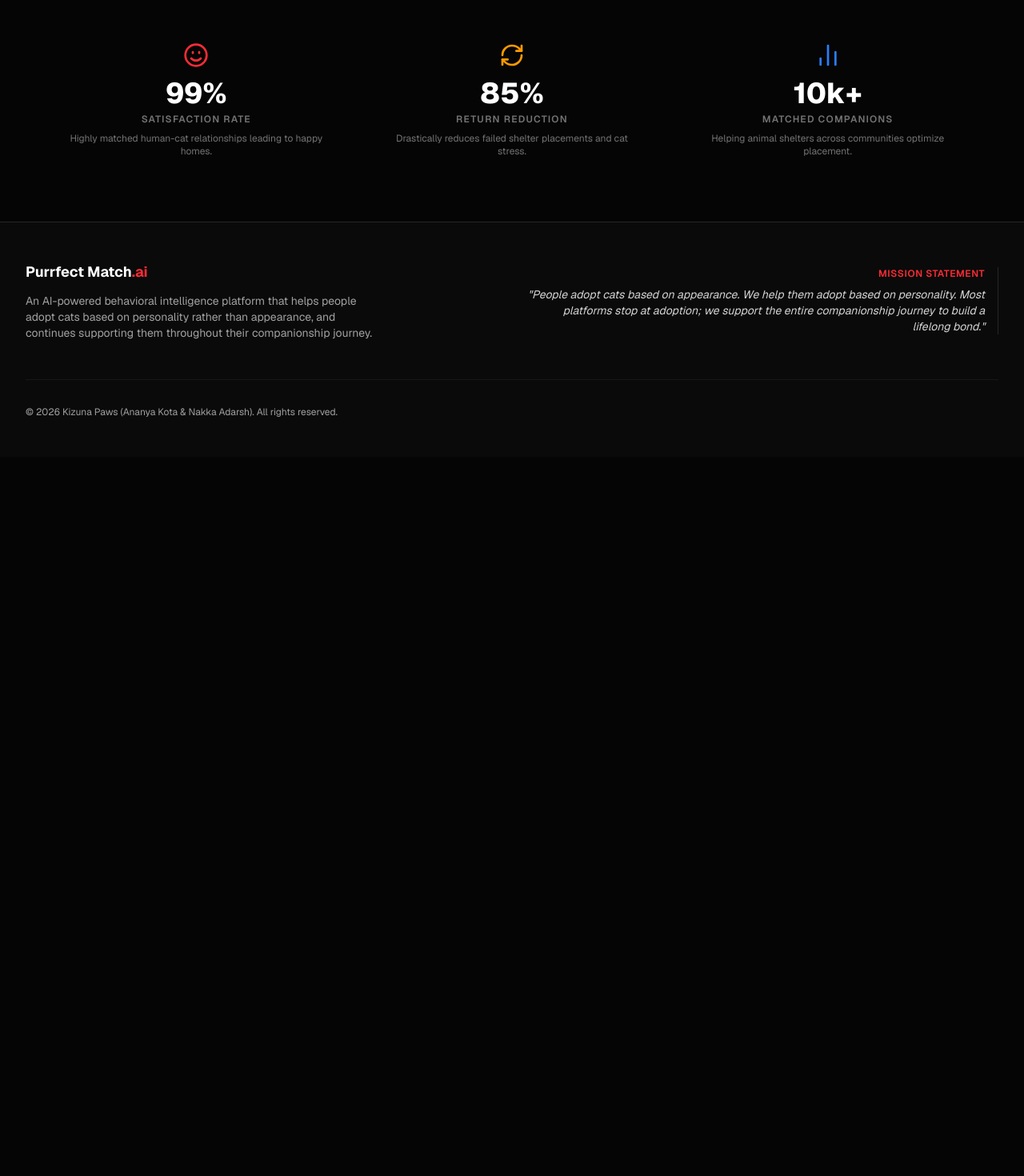
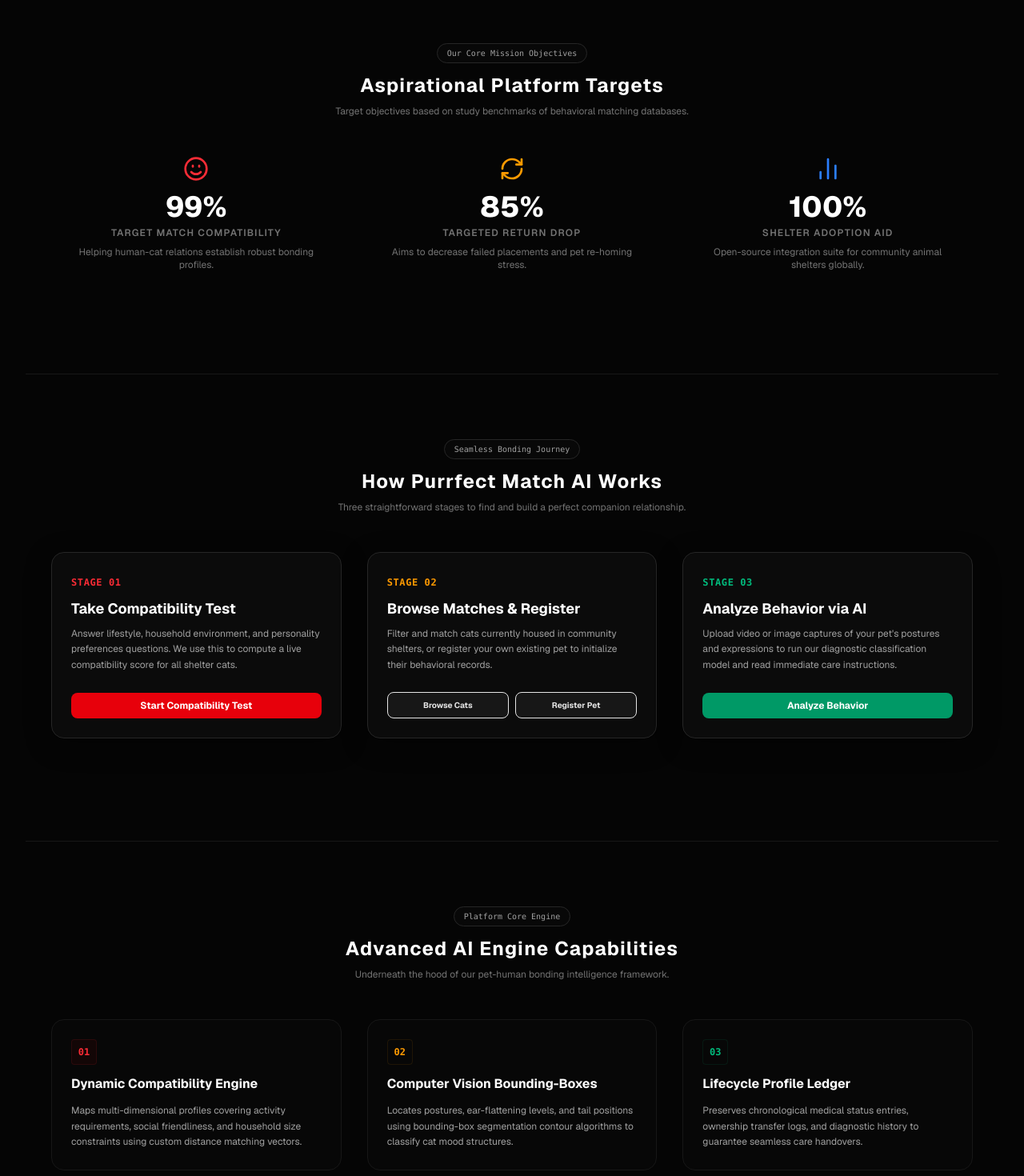
Before and after one commit to adarsh1-o/Purrfect-Match-AI, a Next.js app in the folder frontend/: page / in a window 1280 px wide. Shown: the part 1300-2770 px from the top of the page at 80% size. Before the commit the page ends 1871 px from the top, so only its background shows below. Built offline with nearby package versions, Linux system fonts and the light colour scheme.

Commit message:
feat: restructure home landing page with mission objectives, how-it-works navigation steps, and core AI engine details

```diff
--- a/frontend/app/page.tsx
+++ b/frontend/app/page.tsx
@@ -136,26 +136,137 @@ export default function Home() {
         </div>
       </div>
 
-      {/* Welfare Metrics */}
+      {/* Welfare Mission Targets */}
       <div className="w-full max-w-7xl mx-auto mt-32 px-4 sm:px-6 lg:px-8 border-t border-neutral-900 pt-20">
+        <div className="text-center mb-12">
+          <span className="inline-flex items-center space-x-1.5 px-3 py-1 rounded-full border border-neutral-800 bg-neutral-950/60 text-[10px] font-mono text-neutral-400 mb-3">
+            <span>Our Core Mission Objectives</span>
+          </span>
+          <h2 className="text-2xl font-bold text-white tracking-wider">Aspirational Platform Targets</h2>
+          <p className="text-xs text-neutral-500 mt-2">Target objectives based on study benchmarks of behavioral matching databases.</p>
+        </div>
         <div className="grid grid-cols-1 sm:grid-cols-3 gap-8 text-center">
           <div className="flex flex-col items-center">
             <Smile className="h-8 w-8 text-red-500 mb-3" />
             <span className="text-4xl font-extrabold text-white">99%</span>
-            <span className="text-xs font-semibold uppercase text-neutral-500 tracking-widest mt-1">Satisfaction Rate</span>
-            <p className="text-xs text-neutral-500 mt-2 max-w-xs">Highly matched human-cat relationships leading to happy homes.</p>
+            <span className="text-xs font-semibold uppercase text-neutral-500 tracking-widest mt-1">Target Match Compatibility</span>
+            <p className="text-xs text-neutral-500 mt-2 max-w-xs">Helping human-cat relations establish robust bonding profiles.</p>
           </div>
           <div className="flex flex-col items-center">
             <RefreshCw className="h-8 w-8 text-amber-500 mb-3" />
             <span className="text-4xl font-extrabold text-white">85%</span>
-            <span className="text-xs font-semibold uppercase text-neutral-500 tracking-widest mt-1">Return Reduction</span>
-            <p className="text-xs text-neutral-500 mt-2 max-w-xs">Drastically reduces failed shelter placements and cat stress.</p>
+            <span className="text-xs font-semibold uppercase text-neutral-500 tracking-widest mt-1">Targeted Return Drop</span>
+            <p className="text-xs text-neutral-500 mt-2 max-w-xs">Aims to decrease failed placements and pet re-homing stress.</p>
           </div>
           <div className="flex flex-col items-center">
             <BarChart2 className="h-8 w-8 text-blue-500 mb-3" />
-            <span className="text-4xl font-extrabold text-white">10k+</span>
-            <span className="text-xs font-semibold uppercase text-neutral-500 tracking-widest mt-1">Matched Companions</span>
-            <p className="text-xs text-neutral-500 mt-2 max-w-xs">Helping animal shelters across communities optimize placement.</p>
+            <span className="text-4xl font-extrabold text-white">100%</span>
+            <span className="text-xs font-semibold uppercase text-neutral-500 tracking-widest mt-1">Shelter Adoption Aid</span>
+            <p className="text-xs text-neutral-500 mt-2 max-w-xs">Open-source integration suite for community animal shelters globally.</p>
+          </div>
+        </div>
+      </div>
+
+      {/* How It Works */}
+      <div className="w-full max-w-7xl mx-auto mt-32 px-4 sm:px-6 lg:px-8 border-t border-neutral-900 pt-20 animate-fade-in">
+        <div className="text-center mb-12">
+          <span className="inline-flex items-center space-x-1.5 px-3 py-1 rounded-full border border-neutral-800 bg-neutral-950/60 text-[10px] font-mono text-neutral-400 mb-3">
+            <span>Seamless Bonding Journey</span>
+          </span>
+          <h2 className="text-2xl font-bold text-white tracking-wider">How Purrfect Match AI Works</h2>
+          <p className="text-xs text-neutral-500 mt-2">Three straightforward stages to find and build a perfect companion relationship.</p>
+        </div>
+        <div className="grid grid-cols-1 md:grid-cols-3 gap-8">
+          <div className="glass-card rounded-2xl border border-neutral-800 p-6 flex flex-col justify-between">
+            <div>
+              <span className="text-xs font-bold text-red-500 uppercase tracking-wider font-mono">Stage 01</span>
+              <h3 className="text-lg font-bold text-white mt-2">Take Compatibility Test</h3>
+              <p className="text-xs text-neutral-400 mt-2 leading-relaxed">
+                Answer lifestyle, household environment, and personality preferences questions. We use this to compute a live compatibility score for all shelter cats.
+              </p>
+            </div>
+            <Link
+              href="/questionnaire"
+              className="mt-6 inline-flex items-center justify-center py-2 px-4 bg-red-600 hover:bg-red-500 text-white font-bold rounded-lg text-xs transition-colors cursor-pointer"
+            >
+              Start Compatibility Test
+            </Link>
+          </div>
+
+          <div className="glass-card rounded-2xl border border-neutral-800 p-6 flex flex-col justify-between">
+            <div>
+              <span className="text-xs font-bold text-amber-500 uppercase tracking-wider font-mono">Stage 02</span>
+              <h3 className="text-lg font-bold text-white mt-2">Browse Matches & Register</h3>
+              <p className="text-xs text-neutral-400 mt-2 leading-relaxed">
+                Filter and match cats currently housed in community shelters, or register your own existing pet to initialize their behavioral records.
+              </p>
+            </div>
+            <div className="grid grid-cols-2 gap-2 mt-6">
+              <Link
+                href="/browse"
+                className="py-2 px-3 bg-neutral-900 border border-neutral-850 hover:bg-neutral-800 text-neutral-200 hover:text-white font-bold rounded-lg text-[10px] text-center transition-colors cursor-pointer"
+              >
+                Browse Cats
+              </Link>
+              <Link
+                href="/profile"
+                className="py-2 px-3 bg-neutral-900 border border-neutral-850 hover:bg-neutral-800 text-neutral-200 hover:text-white font-bold rounded-lg text-[10px] text-center transition-colors cursor-pointer"
+              >
+                Register Pet
+              </Link>
+            </div>
+          </div>
+
+          <div className="glass-card rounded-2xl border border-neutral-800 p-6 flex flex-col justify-between">
+            <div>
+              <span className="text-xs font-bold text-emerald-500 uppercase tracking-wider font-mono">Stage 03</span>
+              <h3 className="text-lg font-bold text-white mt-2">Analyze Behavior via AI</h3>
+              <p className="text-xs text-neutral-400 mt-2 leading-relaxed">
+                Upload video or image captures of your pet's postures and expressions to run our diagnostic classification model and read immediate care instructions.
+              </p>
+            </div>
+            <Link
+              href="/behaviour"
+              className="mt-6 inline-flex items-center justify-center py-2 px-4 bg-emerald-600 hover:bg-emerald-500 text-white font-bold rounded-lg text-xs transition-colors cursor-pointer"
+            >
+              Analyze Behavior
+            </Link>
+          </div>
+        </div>
+      </div>
+
+      {/* Core AI Capabilities */}
+      <div className="w-full max-w-7xl mx-auto mt-32 mb-16 px-4 sm:px-6 lg:px-8 border-t border-neutral-900 pt-20">
+        <div className="text-center mb-12">
+          <span className="inline-flex items-center space-x-1.5 px-3 py-1 rounded-full border border-neutral-800 bg-neutral-950/60 text-[10px] font-mono text-neutral-400 mb-3">
+            <span>Platform Core Engine</span>
+          </span>
+          <h2 className="text-2xl font-bold text-white tracking-wider">Advanced AI Engine Capabilities</h2>
+          <p className="text-xs text-neutral-500 mt-2">Underneath the hood of our pet-human bonding intelligence framework.</p>
+        </div>
+        <div className="grid grid-cols-1 md:grid-cols-3 gap-8">
+          <div className="p-6 rounded-2xl border border-neutral-900 bg-neutral-950/40 space-y-3">
+            <div className="inline-flex h-8 w-8 items-center justify-center rounded bg-red-950/20 text-red-500 border border-red-500/10 text-xs font-bold font-mono">01</div>
+            <h4 className="text-md font-bold text-white">Dynamic Compatibility Engine</h4>
+            <p className="text-xs text-neutral-400 leading-relaxed">
+              Maps multi-dimensional profiles covering activity requirements, social friendliness, and household size constraints using custom distance matching vectors.
+            </p>
+          </div>
+
+          <div className="p-6 rounded-2xl border border-neutral-900 bg-neutral-950/40 space-y-3">
+            <div className="inline-flex h-8 w-8 items-center justify-center rounded bg-amber-955/20 text-amber-500 border border-amber-500/10 text-xs font-bold font-mono">02</div>
+            <h4 className="text-md font-bold text-white">Computer Vision Bounding-Boxes</h4>
+            <p className="text-xs text-neutral-400 leading-relaxed">
+              Locates postures, ear-flattening levels, and tail positions using bounding-box segmentation contour algorithms to classify cat mood structures.
+            </p>
+          </div>
+
+          <div className="p-6 rounded-2xl border border-neutral-900 bg-neutral-950/40 space-y-3">
+            <div className="inline-flex h-8 w-8 items-center justify-center rounded bg-emerald-955/20 text-emerald-500 border border-emerald-500/10 text-xs font-bold font-mono">03</div>
+            <h4 className="text-md font-bold text-white">Lifecycle Profile Ledger</h4>
+            <p className="text-xs text-neutral-400 leading-relaxed">
+              Preserves chronological medical status entries, ownership transfer logs, and diagnostic history to guarantee seamless care handovers.
+            </p>
           </div>
         </div>
       </div>
```
